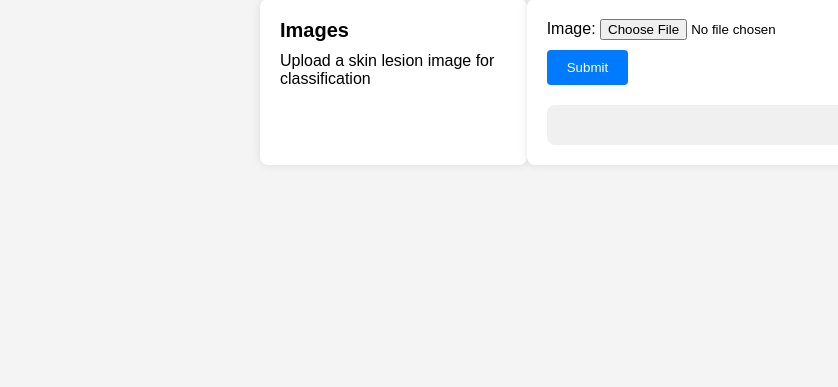
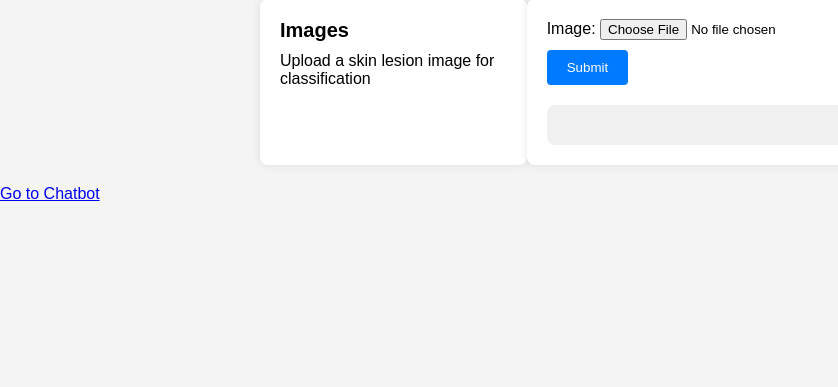
Before and after one commit to FrancescoRec/Dermachat, a Django app: page /dermachat/images/ in a window 1280 px wide. Shown: the part 78-465 px from the top of the page, without its empty margins (0-838 px from the left). Run offline with Django 5.2, Linux system fonts and the light colour scheme; parts of the project's set-up code (start-up, migrations or seed data) failed here and were passed over.

Commit message:
add botton to pass trough everything

```diff
--- a/dermachat/templates/chatbot.html
+++ b/dermachat/templates/chatbot.html
@@ -59,5 +59,7 @@
             });
         });
     </script>
+    <!-- chatbot.html -->
+    <a href="{% url 'upload_image' %}">Upload Image</a>
 </body>
 </html>
--- a/dermachat/templates/upload_image.html
+++ b/dermachat/templates/upload_image.html
@@ -47,5 +47,9 @@
             .catch(error => console.error('Error:', error));
         });
     </script>
+
+    <!-- upload_image.html -->
+    <a href="{% url 'chatbot' %}">Go to Chatbot</a>
+
 </body>
 </html>
```
